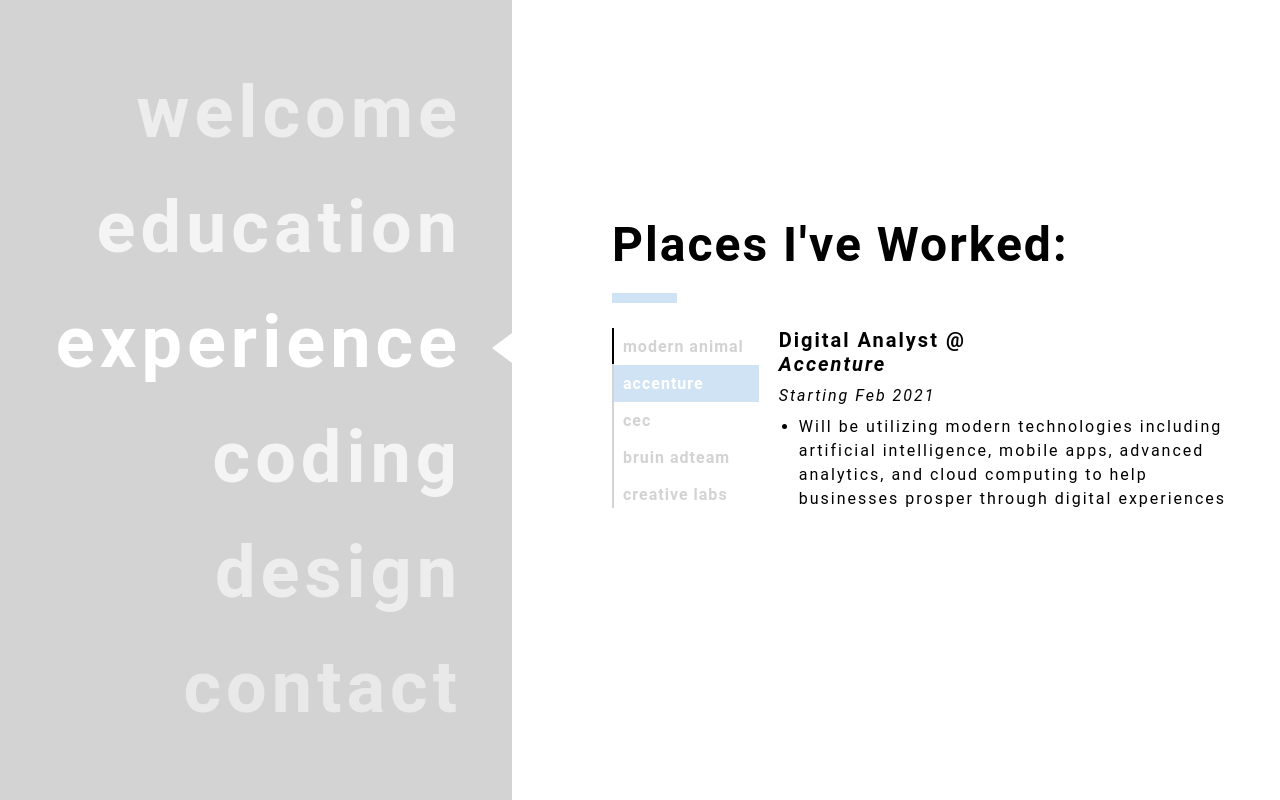
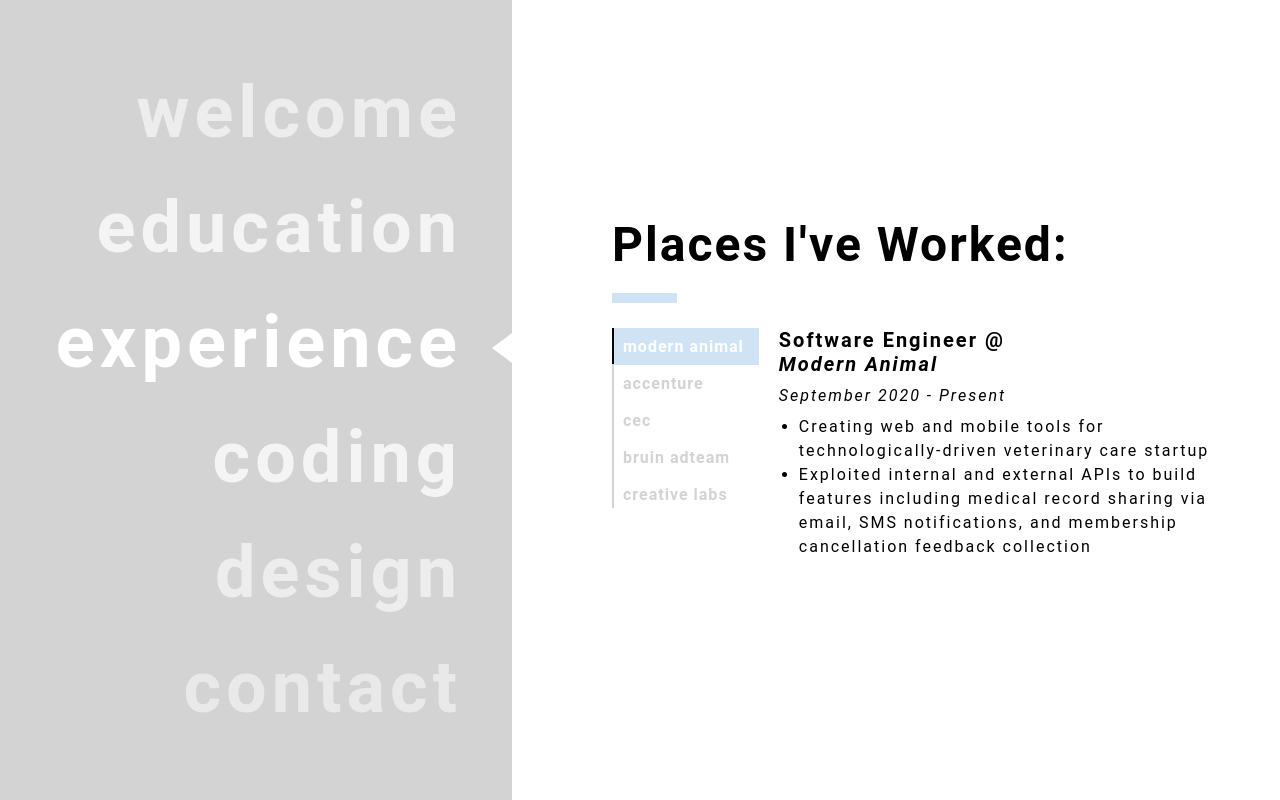
Before and after one commit to cngai/portfolio, a React (Create React App) app: page / in a window 1280 px wide. Both pictures are taken after a click on the element "experience". Built offline with nearby package versions, Linux system fonts and the light colour scheme.

Commit message:
make starting tab modern animal

```diff
--- a/src/tabs/Experience.js
+++ b/src/tabs/Experience.js
@@ -9,7 +9,7 @@
         super(props);
 
         this.state = {
-            selectedTab: 'Accenture',
+            selectedTab: 'Modern Animal',
             sliderHeight: 0,
         };
 
```
